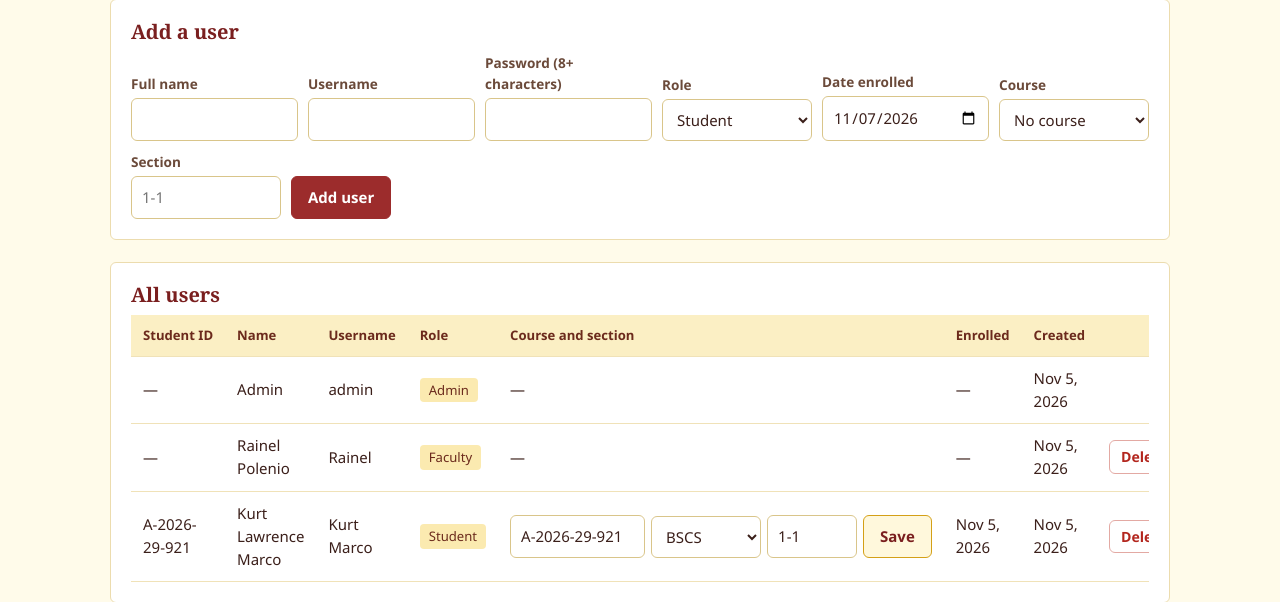
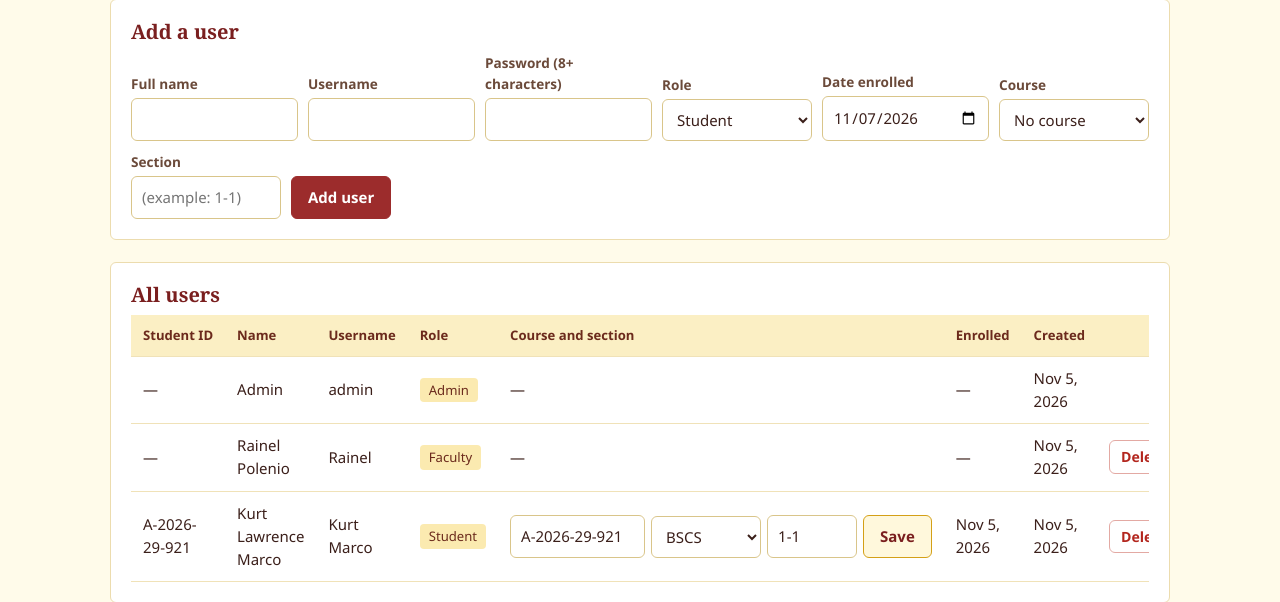
Before and after one commit to KurtLawrenceMarco/Grading-System, a PHP site: page /admin/users.php in a window 1280 px wide. Shown: the part 220-822 px from the top of the page. Run offline with PHP 8.4, Linux system fonts and the light colour scheme; a user stored in the database is signed in; data comes from the database, SQL or seed files in the repository.

Commit message:
Update users.php

```diff
--- a/grading/admin/users.php
+++ b/grading/admin/users.php
@@ -146,7 +146,7 @@ if ($_SERVER['REQUEST_METHOD'] === 'POST') {
     if ($curId === false) {
       flash('Student not found.', 'error');
     } elseif ($stuId !== (string)$curId && !valid_student_id($stuId)) {
-      flash('Student ID must look like A-2021-14-568.', 'error');
+      flash('Student ID must look like A-2024-568.', 'error');
     } else {
       try {
         $pdo->prepare("UPDATE users SET student_id = ?, course_id = ?, section = ? WHERE id = ? AND role = 'student'")
@@ -205,7 +205,7 @@ require '../includes/header.php';
       <select id="course_id" name="course_id"><?= course_options($courses) ?></select>
     </div>
     <div class="field class-field" style="max-width:120px"><label for="section">Section</label>
-      <input id="section" name="section" placeholder="1-1" maxlength="20">
+      <input id="section" name="section" placeholder="(example: 1-1)" maxlength="20">
     </div>
     <button>Add user</button>
   </form>
```
